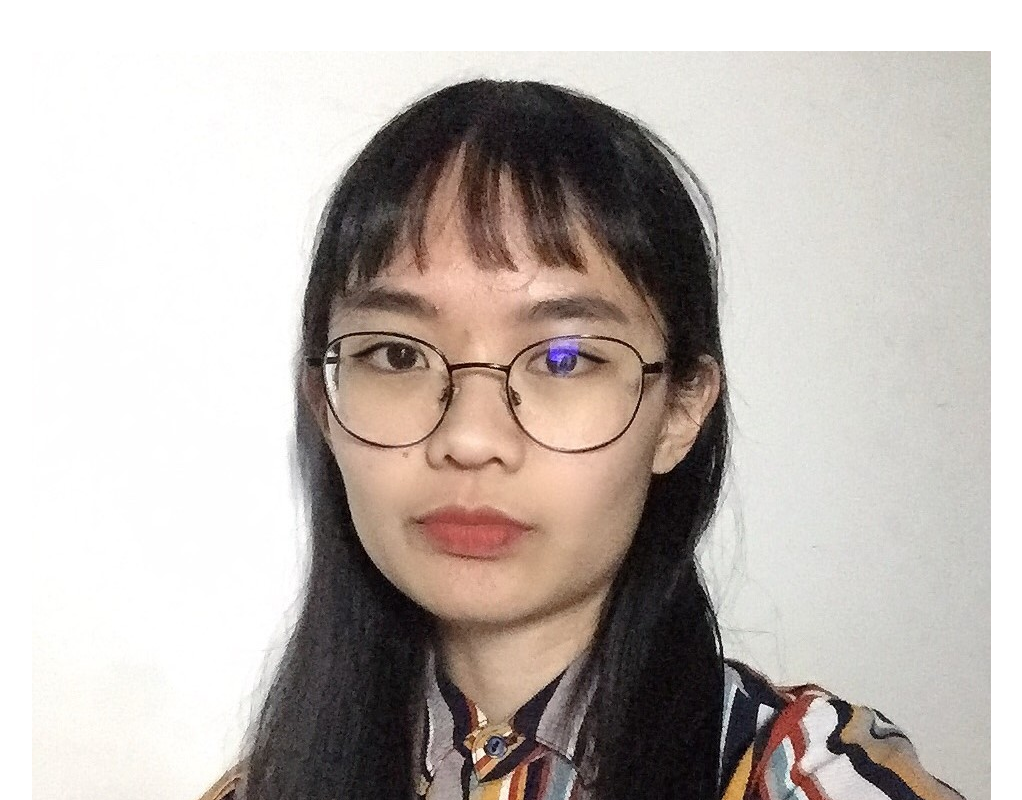
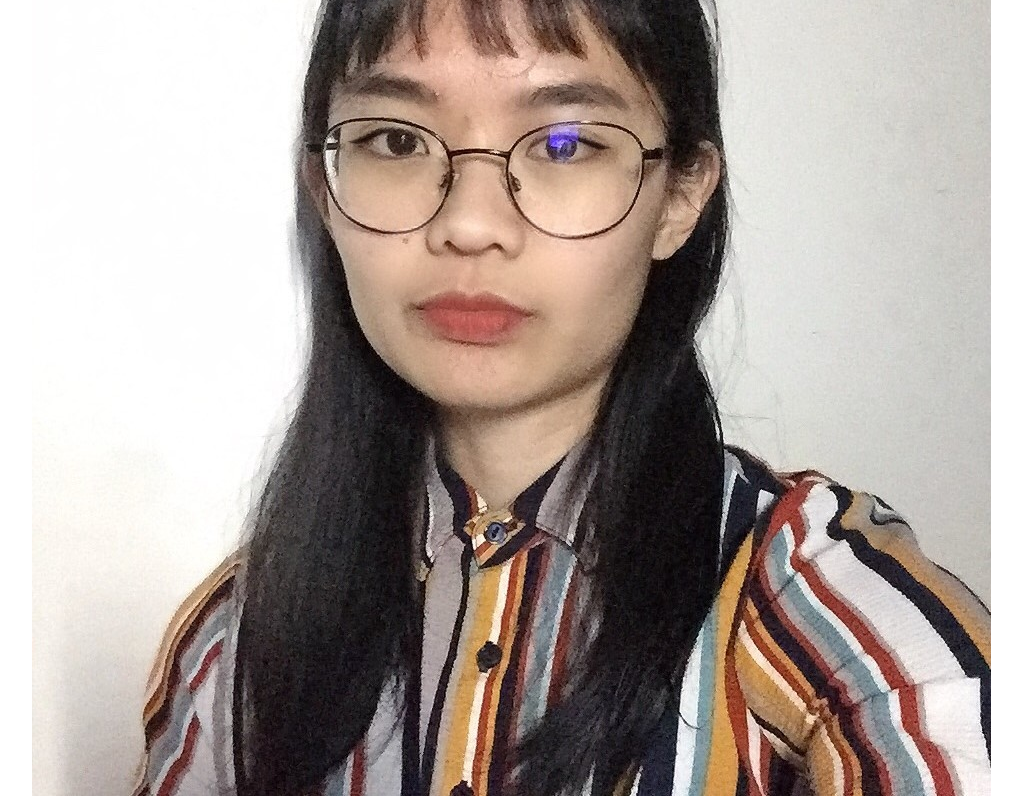
Before and after one commit to jmtes/jmtes.github.io, a Next.js app: page / in a window 1280 px wide. Shown: the top 800 px of the page, without its empty margins (129-1151 px from the left). Built offline with nearby package versions, Linux system fonts and the light colour scheme.

Commit message:
Style index container

```diff
--- a/styles/layout.module.css
+++ b/styles/layout.module.css
@@ -38,6 +38,13 @@
   }
 }
 
+.container--index main {
+  display: flex;
+  flex-direction: column;
+  justify-content: center;
+  align-items: center;
+}
+
 .container--page main {
   height: 100%;
   overflow: auto;
```
